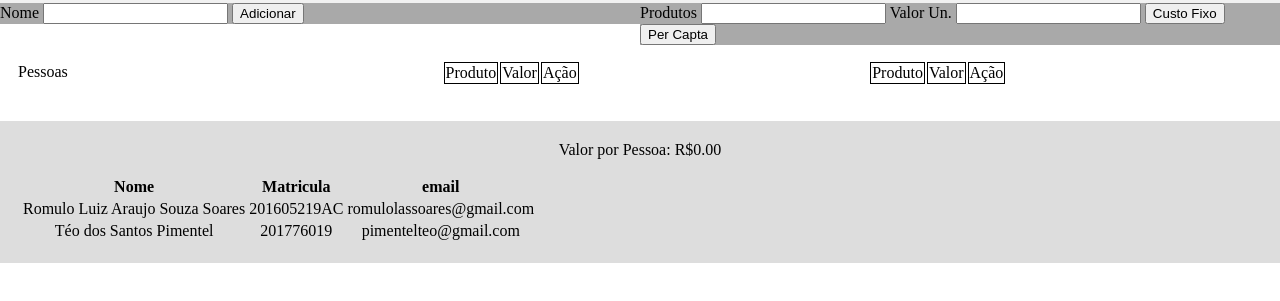
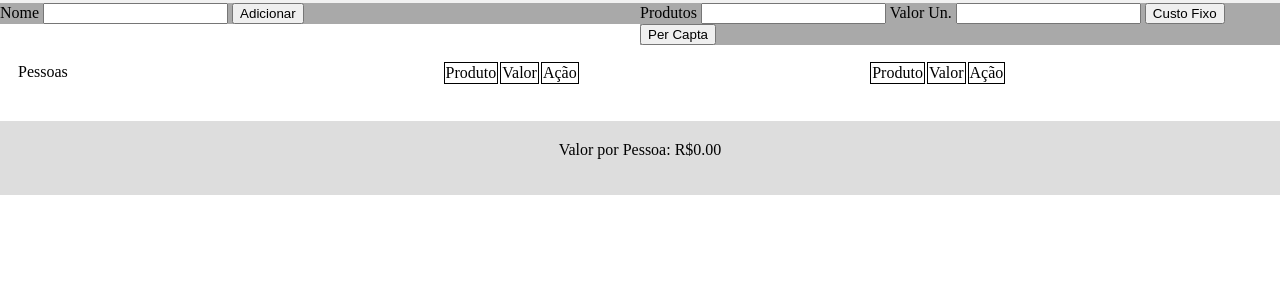
Before and after one commit to RomuloLASS/Trabalho1DCC121, a plain HTML site: page index.html in a window 1280 px wide. Shown: the part 81-382 px from the top of the page. Drawn offline with Linux system fonts and the light colour scheme.

Commit message:
Correcoes

```diff
--- a/index.html
+++ b/index.html
@@ -113,27 +113,6 @@
     </div>
     <div class="footer"
       <p>Valor por Pessoa: R$<span>0.00</span></p>
-      <div class="int">
-        <table>
-          <thead>
-            <th>Nome</th>
-            <th>Matricula</th>
-            <th>email</th>
-          </thead>
-          <tbody>
-            <tr>
-              <td>Romulo Luiz Araujo Souza Soares</td>
-              <td>201605219AC</td>
-              <td>romulolassoares@gmail.com</td>
-            </tr>
-            <tr>
-              <td>Téo dos Santos Pimentel</td>
-              <td>201776019</td>
-              <td>pimentelteo@gmail.com</td>
-            </tr>
-          </tbody>
-        </table>
-      </div>
     </div>
 
 
```
